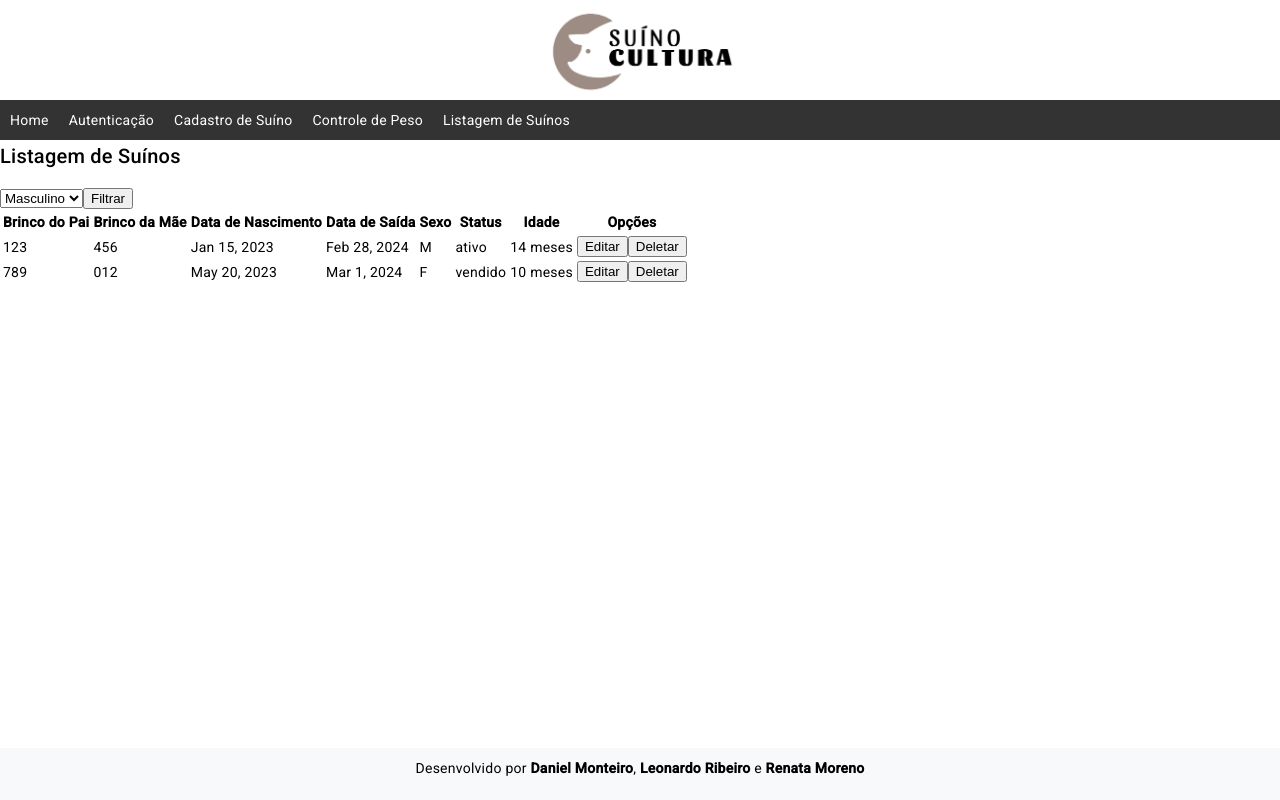
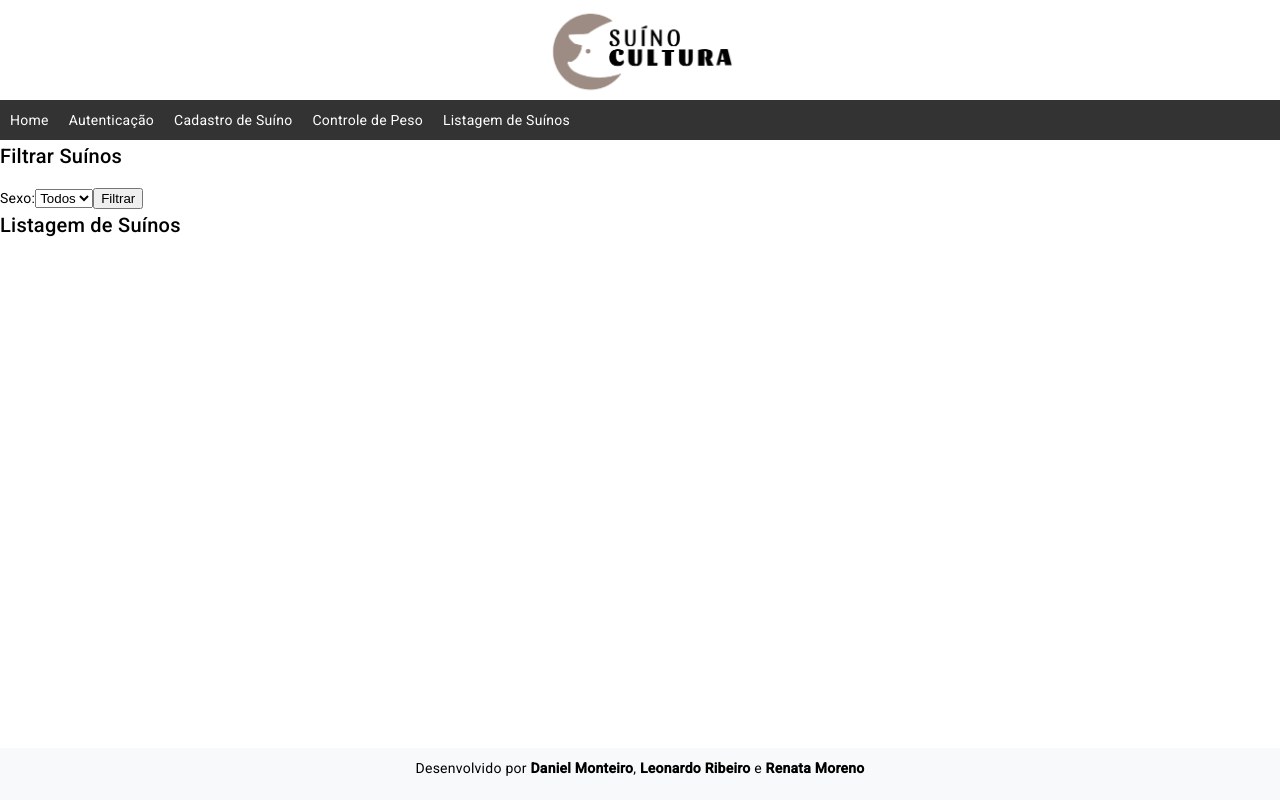
Before and after one commit to residencia18/240092-leonardo-ribeiro-barbosa-santos, an Angular app in the folder suinocultura/: page /listagem-suinos in a window 1280 px wide. Built offline with nearby package versions, Linux system fonts and the light colour scheme.

Commit message:
filtrar dados ok

```diff
--- a/suinocultura/src/app/app.component.html
+++ b/suinocultura/src/app/app.component.html
@@ -4,5 +4,4 @@
 
 
 
-
 <router-outlet></router-outlet>
--- /dev/null
+++ b/suinocultura/src/app/data.service.ts
@@ -0,0 +1,23 @@
+import { Injectable } from '@angular/core';
+import { HttpClient } from '@angular/common/http';
+import { Observable } from 'rxjs';
+import { catchError } from 'rxjs/operators';
+
+@Injectable({
+  providedIn: 'root'
+})
+export class DataService {
+  private apiUrl = 'http://localhost:4200/listagem-suinos';
+
+
+  constructor(private http: HttpClient) { }
+
+  saveData(data: any[]): Observable<any> {
+    return this.http.put<any[]>(this.apiUrl, data)
+      .pipe(
+        catchError(error => {
+          throw 'Erro ao salvar os dados: ' + error;
+        })
+      );
+  }
+}
--- a/suinocultura/src/app/listagem-suinos/listagem-suinos.component.css
+++ b/suinocultura/src/app/listagem-suinos/listagem-suinos.component.css
@@ -0,0 +1,14 @@
+.table {
+    border-collapse: collapse;
+    width: 100%;
+  }
+
+  .table th, .table td {
+    border: 1px solid #dddddd;
+    text-align: left;
+    padding: 8px;
+  }
+
+  .table-row:hover {
+    background-color: #f2f2f2;
+  }
--- a/suinocultura/src/app/listagem-suinos/listagem-suinos.component.html
+++ b/suinocultura/src/app/listagem-suinos/listagem-suinos.component.html
@@ -1,18 +1,17 @@
-<div>
+  <div>
+    <h2>Filtrar Suínos</h2>
+    <form>
+      <label for="sexo">Sexo:</label>
+      <select id="sexo" [(ngModel)]="selectedSexo" name="selectedSexo">
+        <option value="">Todos</option>
+        <option *ngFor="let sexo of categories" [value]="sexo">{{ sexo }}</option>
+      </select>
+      <button type="button" (click)="filterSuinos()">Filtrar</button>
+    </form>
+
     <h2>Listagem de Suínos</h2>
 
-      <form (ngSubmit)="filtrarSuinos(sexo.value)">
-        <select #sexo>
-            <option value="M">Masculino</option>
-            <option value="F">Feminino</option>
-        </select>
-        <button type="submit">Filtrar</button>
-    </form>
-
-
-
-
-      <table>
+    <table *ngIf="filteredSuinos.length > 0" class="table">
       <thead>
         <tr>
           <th>Brinco do Pai</th>
@@ -26,8 +25,8 @@
         </tr>
       </thead>
       <tbody>
-        <!-- Iterar sobre a lista de suínos e exibir cada suíno -->
-        <tr *ngFor="let suino of suinos">
+        <!-- Iterar sobre a lista de suínos filtrados e exibir cada suíno -->
+        <tr *ngFor="let suino of filteredSuinos" class="table-row">
           <td>{{ suino.brincoPai }}</td>
           <td>{{ suino.brincoMae }}</td>
           <td>{{ suino.dataNascimento | date }}</td>
@@ -38,10 +37,41 @@
           <td>
             <!-- Adicionar botões ou links de editar e deletar -->
             <button (click)="editarSuino(suino)">Editar</button>
-            <button (click)="deletarSuino(suino)">Deletar</button>
+            <button (click)="excluirSuinoSelecionado()">Excluir</button>
           </td>
         </tr>
       </tbody>
     </table>
 
+    <!-- Formulário de edição -->
+    <form *ngIf="editando" [formGroup]="suinoForm" (ngSubmit)="atualizarSuino()">
+      <label for="brincoPai">Brinco do Pai:</label>
+      <input type="text" id="brincoPai" formControlName="brincoPai">
+
+      <label for="brincoMae">Brinco da Mãe:</label>
+      <input type="text" id="brincoMae" formControlName="brincoMae">
+
+      <label for="dataNascimento">Data de Nascimento:</label>
+      <input type="date" id="dataNascimento" formControlName="dataNascimento">
+
+      <label for="dataSaida">Data de Saída:</label>
+      <input type="date" id="dataSaida" formControlName="dataSaida">
+
+      <label for="sexo">Sexo:</label>
+      <select id="sexo" formControlName="sexo">
+        <option value="M">Macho</option>
+        <option value="F">Fêmea</option>
+      </select>
+
+      <label for="status">Status:</label>
+      <select id="status" formControlName="status">
+        <option value="ativo">Ativo</option>
+        <option value="vendido">Vendido</option>
+      </select>
+
+      <button type="submit">Salvar</button>
+      <div *ngIf="suinoSalvo" class="sucesso-mensagem">
+        Dados salvos com sucesso!
+      </div>
+    </form>
   </div>
--- a/suinocultura/src/app/listagem-suinos/listagem-suinos.component.ts
+++ b/suinocultura/src/app/listagem-suinos/listagem-suinos.component.ts
@@ -1,6 +1,9 @@
   import { Component, OnInit } from '@angular/core';
   import { Suino } from '../suino.model';
   import { CalcularIdadeEmMesesPipe } from '../calcular-idade-em-meses.pipe';
+  import { FormBuilder, FormGroup } from '@angular/forms';
+  import { DataService } from '../data.service';
+
 
   @Component({
     selector: 'app-listagem-suinos',
@@ -8,36 +11,99 @@ import { CalcularIdadeEmMesesPipe } from '../calcular-idade-em-meses.pipe';
     styleUrls: ['./listagem-suinos.component.css'],
     providers: [CalcularIdadeEmMesesPipe]
   })
-export class ListagemSuinosComponent implements OnInit {
-  suinos: Suino[] = [];
-  suinosFiltrados: any[] = [];
+  export class ListagemSuinosComponent {
+    selectedSexo: string = '';
+    categories: string[] = ['M', 'F'];
+    filteredSuinos: Suino[] = [];
+    suinoSalvo: boolean = false;
 
-  constructor() { }
+    suinos: any[] = [
+      {
+        brincoPai: '123',
+        brincoMae: '456',
+        dataNascimento: new Date('2023-01-15'),
+        dataSaida: new Date('2024-02-28'),
+        sexo: 'M',
+        status: 'ativo'
+      },
+      {
+        brincoPai: '789',
+        brincoMae: '012',
+        dataNascimento: new Date('2023-05-20'),
+        dataSaida: new Date('2024-03-01'),
+        sexo: 'F',
+        status: 'vendido'
+      }
+    ]
+    suinoForm: FormGroup;
+    suinoEdit: Suino | null = null;
+    editando: boolean = false;
+    suinoFormVisible: boolean = false;
 
-  ngOnInit(): void {
 
-    this.suinos = [
-      { brincoPai: '123', brincoMae: '456', dataNascimento: new Date('2023-01-15'), dataSaida: new Date('2024-02-28'), sexo: 'M', status: 'ativo' },
-      { brincoPai: '789', brincoMae: '012', dataNascimento: new Date('2023-05-20'), dataSaida: new Date('2024-03-01'), sexo: 'F', status: 'vendido' },
-
-    ];
+    constructor(private formBuilder: FormBuilder, private dataService: DataService) {
+      this.suinoForm = this.formBuilder.group({
+        brincoPai: [''],
+        brincoMae: [''],
+        dataNascimento: [''],
+        dataSaida: [''],
+        sexo: [''],
+        status: ['']
+      });
     }
 
 
 
-  filtrarSuinos(sexoSelecionado: string) {
-      this.suinosFiltrados = this.suinos.filter(suino => suino.sexo === sexoSelecionado);
+    filterSuinos(): void {
+      console.log("Sexo selecionado:", this.selectedSexo);
+      if (this.selectedSexo) {
+        this.filteredSuinos = this.suinos.filter(suino => suino.sexo === this.selectedSexo);
+      } else {
+        this.filteredSuinos = [];
+      }
     }
 
 
 
 
 
-  editarSuino(suino: Suino) {
+
+      editarSuino(suino: Suino): void {
+        this.suinoEdit = suino;
+        this.suinoForm.patchValue(suino);
+        this.editando = true;
+      }
+
+      atualizarSuino(): void {
+        const suinoAtualizado: Suino = this.suinoForm.value;
+        const indiceSuino = this.suinos.findIndex(suino => suino.brincoPai === suinoAtualizado.brincoPai);
+        if (indiceSuino !== -1) {
+          this.suinos[indiceSuino] = suinoAtualizado;
+          console.log('Suíno atualizado:', suinoAtualizado);
+
+          this.dataService.saveData(this.suinos).subscribe(() => {
+            console.log('Dados salvos com sucesso!');
+            this.suinoSalvo = true; // Exibe a mensagem de sucesso
+            setTimeout(() => {
+              this.suinoSalvo = false; // Após alguns segundos, oculta a mensagem de sucesso
+            }, 3000); // Tempo em milissegundos (3 segundos)
+          }, error => {
+            console.error('Erro ao salvar os dados:', error.message); // Alteração feita aqui
+          });
+        }
+        this.editando = false; // Encerra o modo de edição
+        this.suinoForm.reset(); // Reseta o formulário
+      }
+
+
+      suinoSelecionado: Suino | null = null;
+      selecionarSuino(suino: Suino): void {
+        this.suinoSelecionado = suino;
+      }
+
+      excluirSuinoSelecionado(): void {
+
 
       }
 
-   deletarSuino(suino: Suino) {
-
   }
-}
```
Also changed, not shown: suinocultura/src/app/app.module.ts (+7 -1 lines), suinocultura/src/app/server.js (added, +20 -0 lines), suinocultura/src/listagem-suinos.component.ts (added), 1 other file (tests, documents, lock files or other folders). Lines whose indentation alone changed are shown as unchanged.
